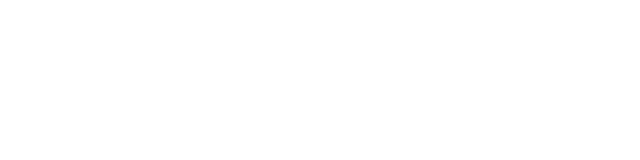
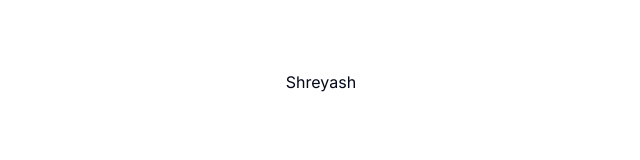
Before and after one commit to dev-shreyash/VisualizeX, a Next.js app in the folder app/: page / in a window 1280 px wide. Shown: the part 306-466 px from the top of the page, without its empty margins (319-959 px from the left). Built offline with nearby package versions, Linux system fonts and the light colour scheme.

Commit message:
update: minor fixes

```diff
--- a/app/src/app/(auth)/sign-in/page.tsx
+++ b/app/src/app/(auth)/sign-in/page.tsx
@@ -59,10 +59,11 @@ export default function SignInForm() {
         });
       }
     }
-    window.location.reload();
+
 
     if (result?.ok) {
       router.replace("/dashboard");
+      window.location.reload();
     }
   };
 
--- a/app/src/app/page.tsx
+++ b/app/src/app/page.tsx
@@ -11,6 +11,10 @@ export default function Home() {
   return (
     <main className="flex min-h-screen flex-col items-center justify-between p-24">
      This is home page
+
+     <span>
+      Shreyash
+     </span>
      <Button
             className="mb-2"
             onClick={() => (router.replace(`/dashboard`))}
```
